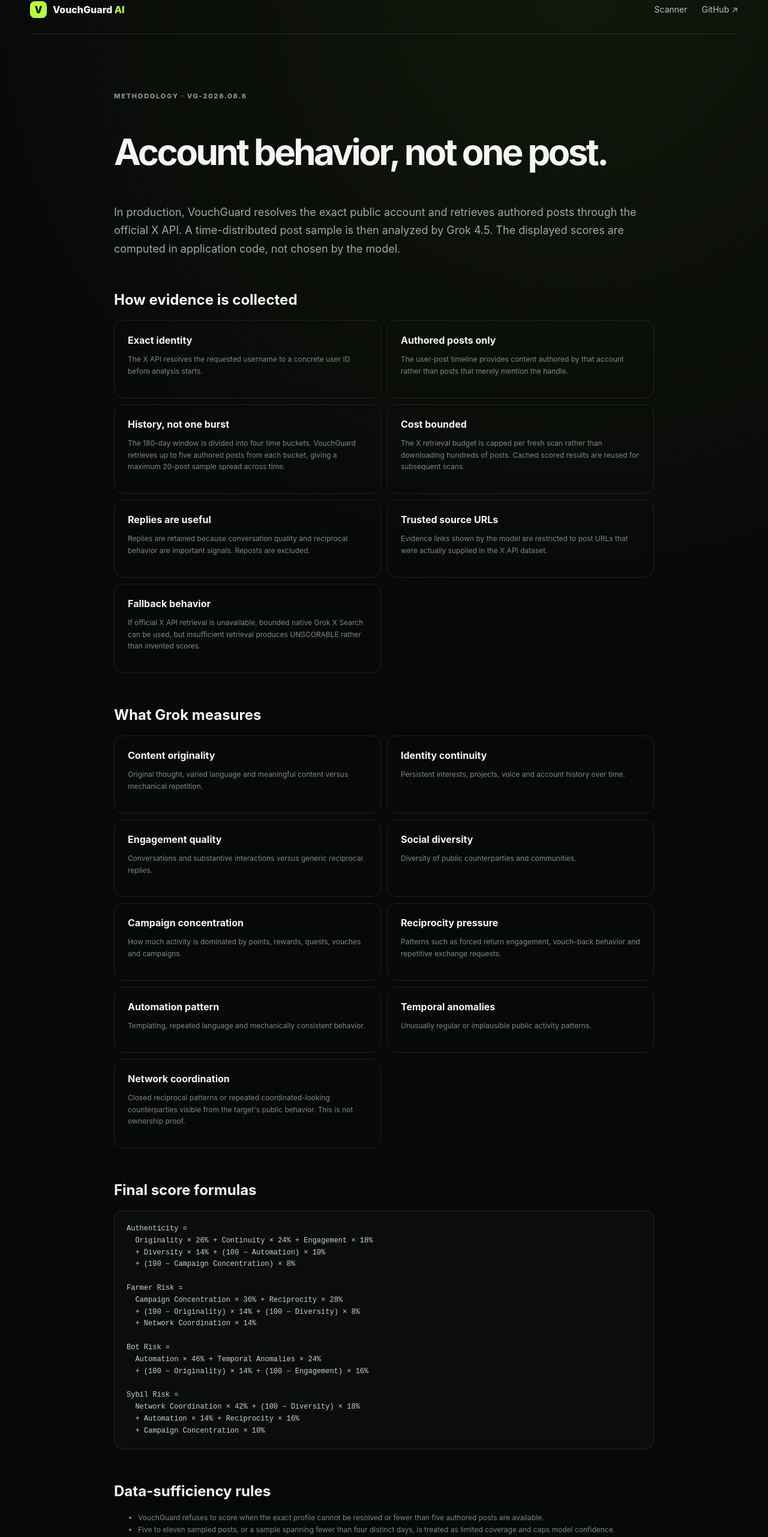
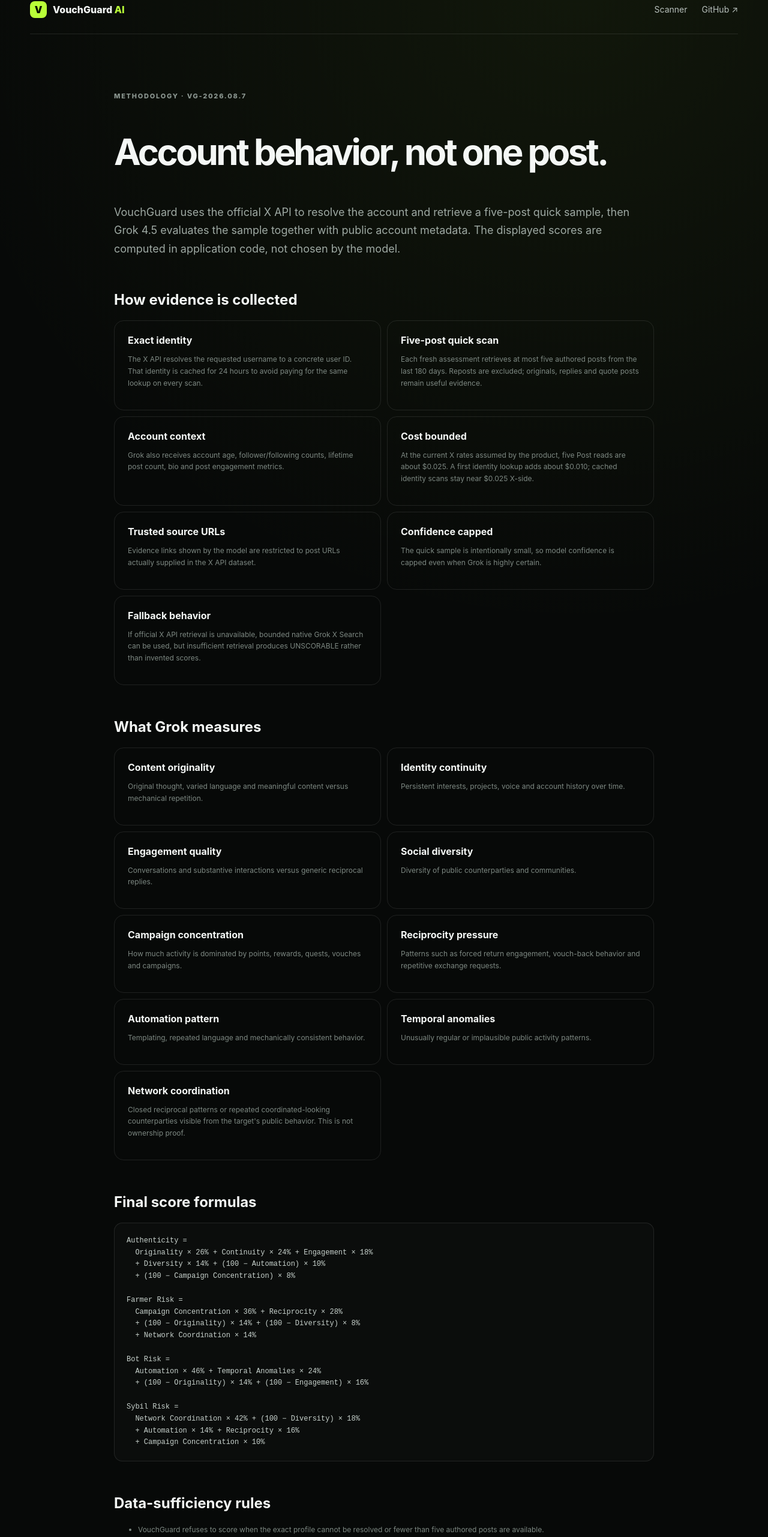
Before and after one commit to mssystem1/x-account-authentication-for-commons-, a Next.js app: page /methodology in a window 1280 px wide. Shown: the part 25-2587 px from the top of the page at 60% size. Built offline with nearby package versions, Linux system fonts and the light colour scheme; no server answers.

Commit message:
Document five-post low-cost quick scan methodology

```diff
--- a/app/methodology/page.tsx
+++ b/app/methodology/page.tsx
@@ -3,18 +3,18 @@
     <main>
       <header className="site-header page-width"><a className="brand" href="/"><span className="brand-mark">V</span><span>VouchGuard <em>AI</em></span></a><nav><a href="/">Scanner</a><a href="https://github.com/mssystem1/x-account-authentication-for-commons-" target="_blank" rel="noreferrer">GitHub ↗</a></nav></header>
       <article className="methodology page-width">
-        <p className="eyebrow">METHODOLOGY · VG-2026.08.6</p>
+        <p className="eyebrow">METHODOLOGY · VG-2026.08.7</p>
         <h1>Account behavior, not one post.</h1>
-        <p className="lead">In production, VouchGuard resolves the exact public account and retrieves authored posts through the official X API. A time-distributed post sample is then analyzed by Grok 4.5. The displayed scores are computed in application code, not chosen by the model.</p>
+        <p className="lead">VouchGuard uses the official X API to resolve the account and retrieve a five-post quick sample, then Grok 4.5 evaluates the sample together with public account metadata. The displayed scores are computed in application code, not chosen by the model.</p>
 
         <h2>How evidence is collected</h2>
         <div className="method-grid">
-          <div><strong>Exact identity</strong><p>The X API resolves the requested username to a concrete user ID before analysis starts.</p></div>
-          <div><strong>Authored posts only</strong><p>The user-post timeline provides content authored by that account rather than posts that merely mention the handle.</p></div>
-          <div><strong>History, not one burst</strong><p>The 180-day window is divided into four time buckets. VouchGuard retrieves up to five authored posts from each bucket, giving a maximum 20-post sample spread across time.</p></div>
-          <div><strong>Cost bounded</strong><p>The X retrieval budget is capped per fresh scan rather than downloading hundreds of posts. Cached scored results are reused for subsequent scans.</p></div>
-          <div><strong>Replies are useful</strong><p>Replies are retained because conversation quality and reciprocal behavior are important signals. Reposts are excluded.</p></div>
-          <div><strong>Trusted source URLs</strong><p>Evidence links shown by the model are restricted to post URLs that were actually supplied in the X API dataset.</p></div>
+          <div><strong>Exact identity</strong><p>The X API resolves the requested username to a concrete user ID. That identity is cached for 24 hours to avoid paying for the same lookup on every scan.</p></div>
+          <div><strong>Five-post quick scan</strong><p>Each fresh assessment retrieves at most five authored posts from the last 180 days. Reposts are excluded; originals, replies and quote posts remain useful evidence.</p></div>
+          <div><strong>Account context</strong><p>Grok also receives account age, follower/following counts, lifetime post count, bio and post engagement metrics.</p></div>
+          <div><strong>Cost bounded</strong><p>At the current X rates assumed by the product, five Post reads are about $0.025. A first identity lookup adds about $0.010; cached identity scans stay near $0.025 X-side.</p></div>
+          <div><strong>Trusted source URLs</strong><p>Evidence links shown by the model are restricted to post URLs actually supplied in the X API dataset.</p></div>
+          <div><strong>Confidence capped</strong><p>The quick sample is intentionally small, so model confidence is capped even when Grok is highly certain.</p></div>
           <div><strong>Fallback behavior</strong><p>If official X API retrieval is unavailable, bounded native Grok X Search can be used, but insufficient retrieval produces UNSCORABLE rather than invented scores.</p></div>
         </div>
 
@@ -54,8 +54,9 @@
         <h2>Data-sufficiency rules</h2>
         <ul>
           <li>VouchGuard refuses to score when the exact profile cannot be resolved or fewer than five authored posts are available.</li>
-          <li>Five to eleven sampled posts, or a sample spanning fewer than four distinct days, is treated as limited coverage and caps model confidence.</li>
-          <li>Twelve or more sampled posts across at least four distinct days can qualify as sufficient coverage.</li>
+          <li>Five posts across fewer than three distinct activity days are treated as limited coverage and cap confidence.</li>
+          <li>Five posts across at least three distinct days can qualify as a sufficient quick scan when combined with public account metadata.</li>
+          <li>Even a sufficient five-post quick scan has a hard AI-confidence ceiling of 78%.</li>
           <li>An all-neutral model vector around 50 is treated as a retrieval/model failure, not a real assessment.</li>
           <li>Unscorable results are not cached, so temporary retrieval problems can be retried.</li>
         </ul>
@@ -66,7 +67,7 @@
           <li>A farmer can be a real human. Authenticity and farming are intentionally separate metrics.</li>
           <li>Crypto, airdrop, Kaito, points or Commons participation alone is not treated as farming.</li>
           <li>Required Commons command text is not treated as bot evidence merely because the syntax repeats.</li>
-          <li>Low-data accounts receive lower confidence or no score, not automatically higher risk.</li>
+          <li>The low-cost quick scan trades depth for cost; users should inspect evidence before acting.</li>
           <li>Slash is always a human decision. The product requires evidence review before composing a slash.</li>
         </ul>
       </article>
```
